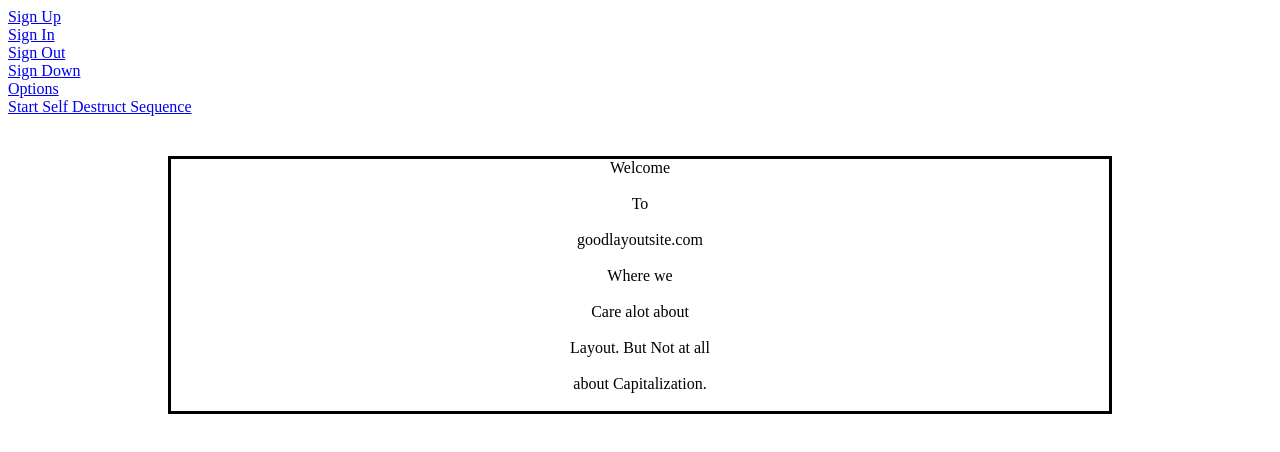
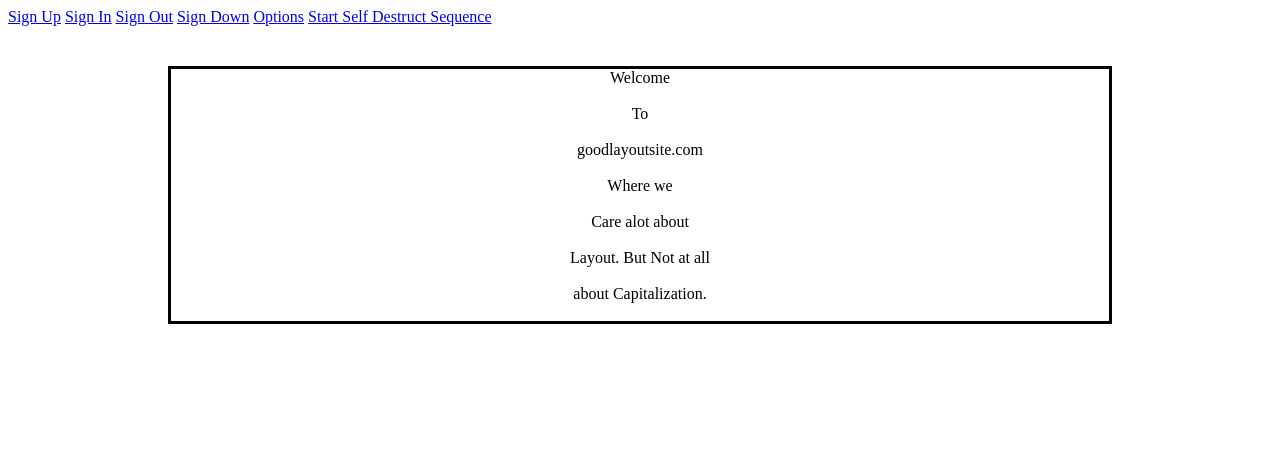
Before and after one commit to graholm/layoutchallenge1, a plain HTML site: page index.html in a window 1280 px wide. Shown: the top 452 px of the page. Drawn offline with Linux system fonts and the light colour scheme; a script that the page names is missing.

Commit message:
Classadoo autocommit

```diff
--- a/index.html
+++ b/index.html
@@ -10,19 +10,19 @@
 		<div class="topbar-item">
 			<a href="#">Sign Up</a>
 		</div>
-		<div>
+    <div class="topbar-item">
 			<a href="#">Sign In</a>
 		</div>
-		<div>
+    <div class="topbar-item">
 			<a href="#">Sign Out</a>
 		</div>
-		<div>
+    <div class="topbar-item">
 			<a href="#">Sign Down</a>
 		</div>
-		<div>
+    <div class="topbar-item">
 			<a href="#">Options</a>
 		</div>
-		<div>
+    <div class="topbar-item">
 			<a href="#">Start Self Destruct Sequence</a>
 
 
--- a/style.css
+++ b/style.css
@@ -1,4 +1,5 @@
 .topbar-item {
+  display: inline
 }
 
 .main-page-wrapper {
```
